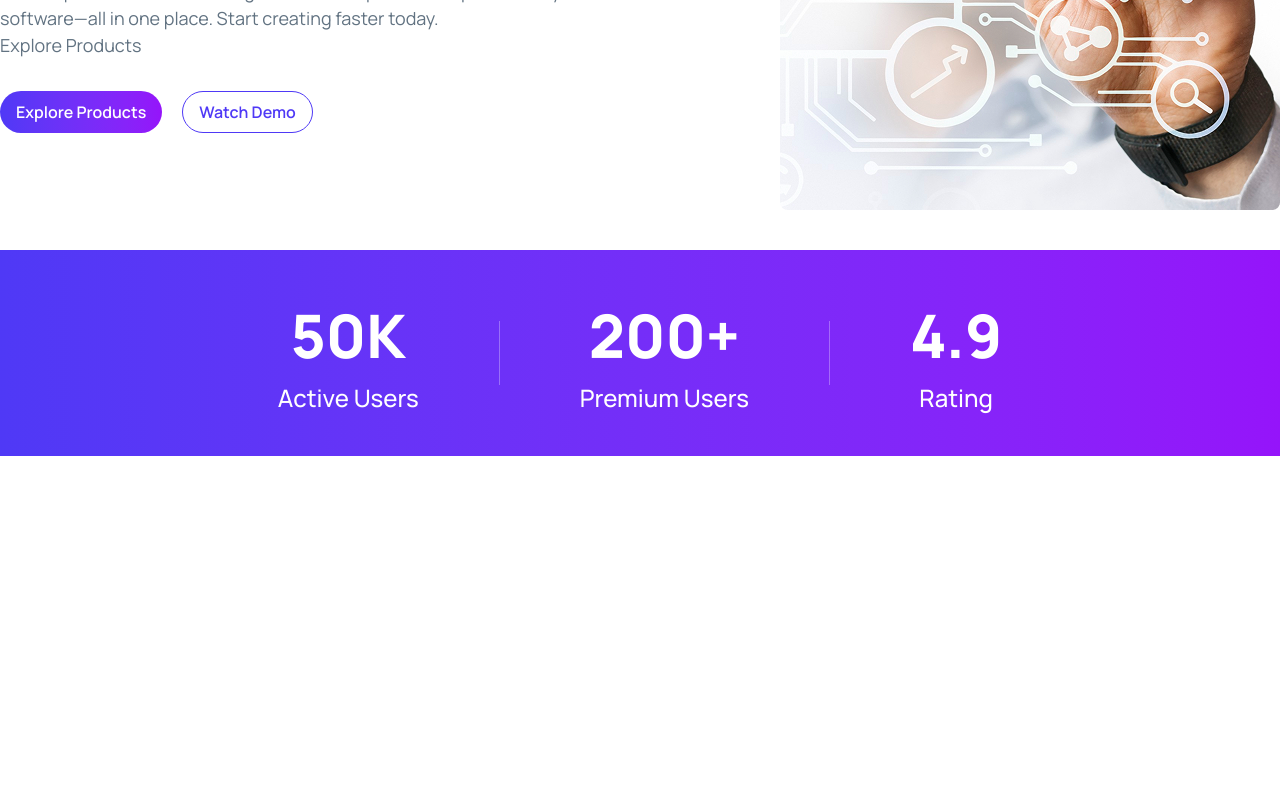
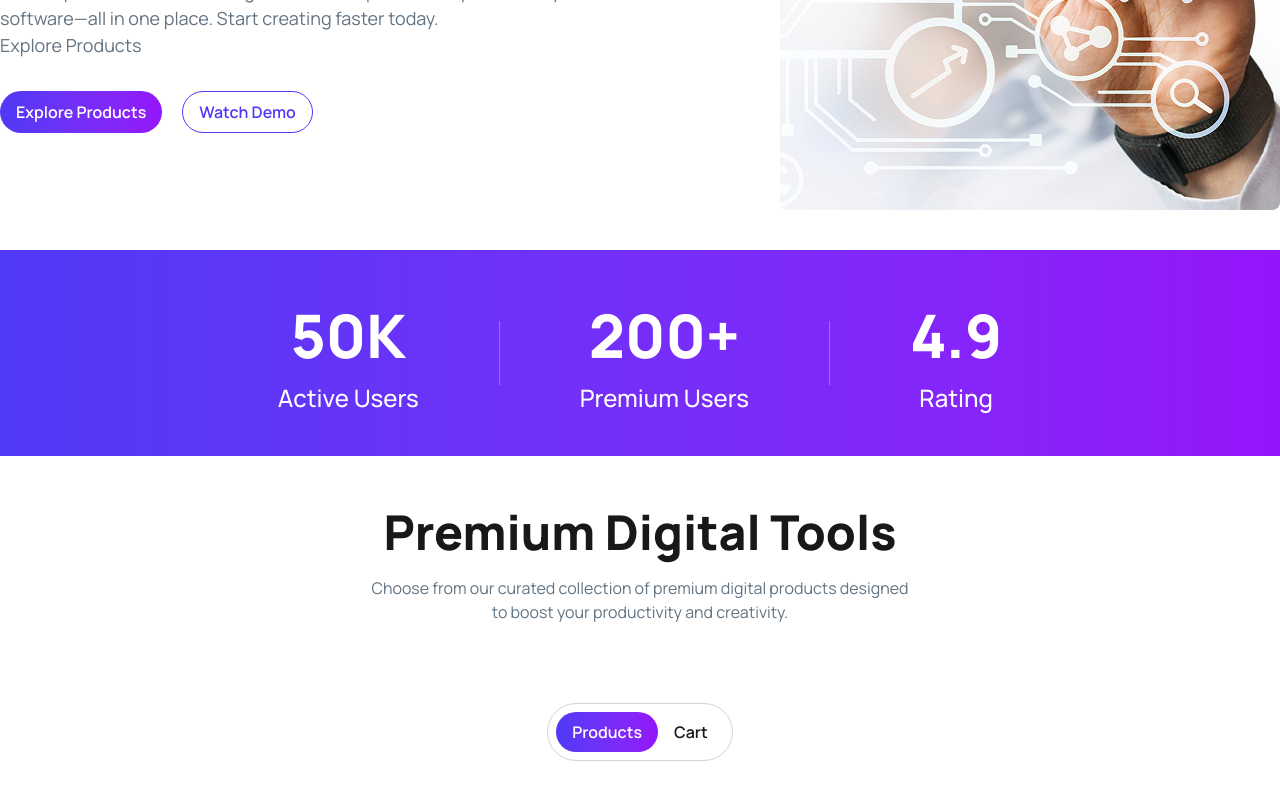
Before and after one commit to raisulconnects/a6-digiTools, a React (Vite) app in the folder DigiTools/: page / in a window 1280 px wide. Shown: the part 557-1357 px from the top of the page. Before the commit the page ends 1013 px from the top, so only its background shows below. Built offline with nearby package versions, Linux system fonts and the light colour scheme.

Commit message:
Added Tab Switcher

```diff
--- a/DigiTools/index.html
+++ b/DigiTools/index.html
@@ -4,7 +4,7 @@
     <meta charset="UTF-8" />
     <link rel="icon" type="image/svg+xml" href="/favicon.svg" />
     <meta name="viewport" content="width=device-width, initial-scale=1.0" />
-    <title>digitools</title>
+    <title>DigiTools</title>
   </head>
   <body>
     <div id="root"></div>
--- a/DigiTools/src/App.jsx
+++ b/DigiTools/src/App.jsx
@@ -3,15 +3,23 @@ import "./App.css";
 import Navbar from "./Components/Navbar";
 import HeroSection from "./Components/HeroSection";
 import StatsSection from "./Components/StatsSection";
+import DigitalToolsSection from "./Components/DigitalToolsSection";
 
 function App() {
-  const [count, setCount] = useState(0);
+  const [section, setSection] = useState("products");
+  const [cartItems, setCartItems] = useState([]);
 
   return (
     <>
       <Navbar />
       <HeroSection />
       <StatsSection />
+      <DigitalToolsSection
+        section={section}
+        setSection={setSection}
+        cartItems={cartItems}
+        setCartItems={setCartItems}
+      />
     </>
   );
 }
--- /dev/null
+++ b/DigiTools/src/Components/DigitalToolsSection.jsx
@@ -0,0 +1,63 @@
+export default function DigitalToolsSection({
+  section,
+  setSection,
+  cartItems,
+  setCartItems,
+}) {
+  return (
+    <div className="flex flex-col justify-center items-center gap-20 mx-auto max-w-7xl py-10">
+      <div className="text-center">
+        <h1 className="font-extrabold text-[48px]">Premium Digital Tools</h1>
+        <h2 className="text-[16px] text-[#627382] mt-2">
+          Choose from our curated collection of premium digital products
+          designed <br />
+          to boost your productivity and creativity.
+        </h2>
+      </div>
+
+      {/* Product, Cart Tab */}
+      <div
+        className={`flex outline outline-gray-300 rounded-[100px] px-2 py-2`}
+      >
+        <button
+          className={`bg-linear-to-r px-4 py-2 rounded-[100px] font-semibold cursor-pointer ${section === "products" ? "bg-linear-to-r from-[#4F39F6] to-[#9514FA] text-white" : ""}`}
+          onClick={() => setSection("products")}
+        >
+          Products
+        </button>
+        <button
+          className={`bg-linear-to-r px-4 py-2 rounded-[100px] font-semibold cursor-pointer ${section === "cart" ? "bg-linear-to-r from-[#4F39F6] to-[#9514FA] text-white" : ""}`}
+          onClick={() => setSection("cart")}
+        >
+          Cart {cartItems.length > 0 && `(${cartItems.length})`}
+        </button>
+      </div>
+    </div>
+  );
+}
+
+// Styles
+// Button style class -> from-[#4F39F6] to-[#9514FA] text-white
+
+// {/* The Tabs -- name of each tab group should be unique */}
+// <div className="tabs tabs-lift">
+//   {/* Products */}
+//   <label className="tab">
+//     <input type="radio" name="my_tabs_4" defaultChecked />
+//     Products
+//   </label>
+
+//   <div className="tab-content bg-base-100 border-base-300 p-6">
+//     Tab content 1
+//   </div>
+
+//   {/* Cart */}
+//   <label className="tab">
+//     <input type="radio" name="my_tabs_4" />
+//     Cart()
+//   </label>
+
+//   <div className="tab-content bg-base-100 border-base-300 p-6">
+//     Tab content 2
+//   </div>
+// </div>
--- /dev/null
+++ b/DigiTools/src/data/products.json
@@ -0,0 +1,98 @@
+[
+  {
+    "id": 1,
+    "name": "Starter Plan",
+    "description": "Perfect for individuals getting started with basic features.",
+    "price": 9,
+    "period": "monthly",
+    "tag": "new",
+    "tagType": "new",
+    "features": ["10+ templates", "Basic analytics", "Email support"],
+    "icon": "📦"
+  },
+  {
+    "id": 2,
+    "name": "Pro Plan",
+    "description": "Ideal for professionals who need advanced tools.",
+    "price": 29,
+    "period": "monthly",
+    "tag": "popular",
+    "tagType": "popular",
+    "features": ["100+ templates", "Advanced analytics", "Priority support"],
+    "icon": "🚀"
+  },
+  {
+    "id": 3,
+    "name": "Enterprise Plan",
+    "description": "Best for teams and large organizations.",
+    "price": 99,
+    "period": "monthly",
+    "tag": "best seller",
+    "tagType": "best",
+    "features": [
+      "Unlimited templates",
+      "Team collaboration",
+      "Dedicated manager"
+    ],
+    "icon": "🏢"
+  },
+  {
+    "id": 4,
+    "name": "Lifetime Access",
+    "description": "One-time purchase with lifetime updates.",
+    "price": 199,
+    "period": "one-time",
+    "tag": "best seller",
+    "tagType": "best",
+    "features": [
+      "All features included",
+      "Lifetime updates",
+      "Premium support"
+    ],
+    "icon": "💎"
+  },
+  {
+    "id": 5,
+    "name": "Basic Yearly",
+    "description": "Affordable yearly plan for beginners.",
+    "price": 79,
+    "period": "yearly",
+    "tag": "new",
+    "tagType": "new",
+    "features": ["20+ templates", "Basic analytics", "Community support"],
+    "icon": "📅"
+  },
+  {
+    "id": 6,
+    "name": "Premium Yearly",
+    "description": "Advanced features with yearly savings.",
+    "price": 199,
+    "period": "yearly",
+    "tag": "popular",
+    "tagType": "popular",
+    "features": ["200+ templates", "Advanced analytics", "24/7 support"],
+    "icon": "🔥"
+  },
+  {
+    "id": 7,
+    "name": "Freelancer Pack",
+    "description": "Tailored for freelancers and solo creators.",
+    "price": 49,
+    "period": "one-time",
+    "tag": "popular",
+    "tagType": "popular",
+    "features": ["50+ templates", "Client management", "Export to PDF"],
+    "icon": "💼"
+  },
+  {
+    "id": 8,
+    "name": "Student Plan",
+    "description": "Budget-friendly plan for students.",
+    "price": 5,
+    "period": "monthly",
+    "tag": "new",
+    "tagType": "new",
+    "features": ["15+ templates", "Basic customization", "Email support"],
+    "icon": "🎓"
+  }
+]
```
